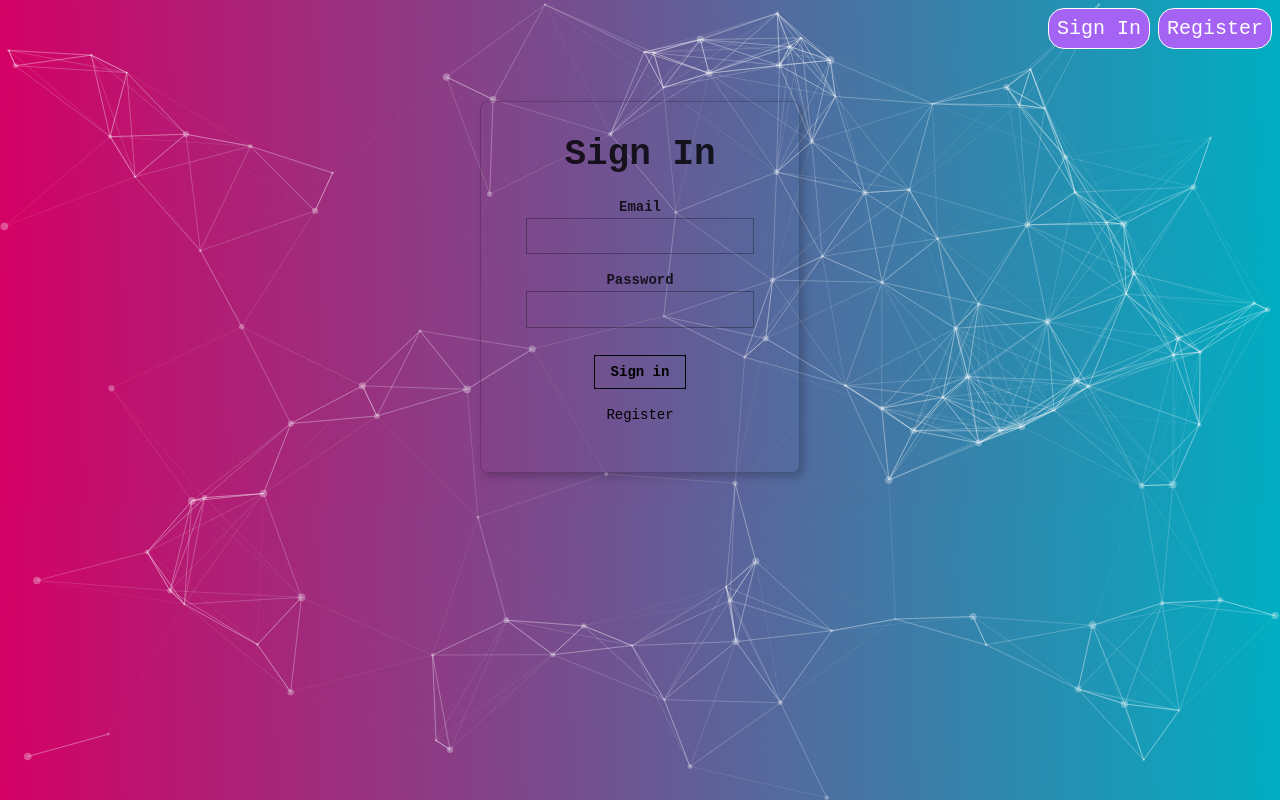
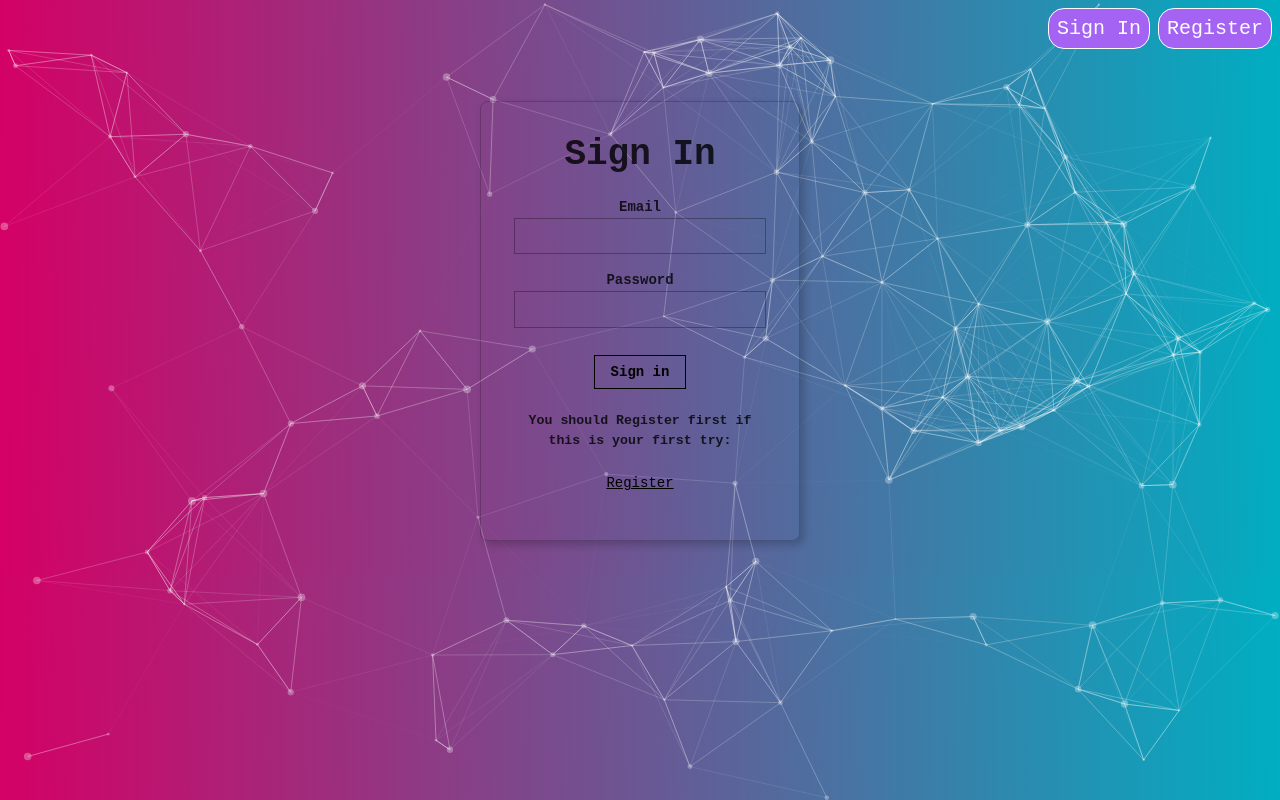
Before and after one commit to chisombiri/Smart-Brain, a React (Create React App) app: page / in a window 1280 px wide. Built offline with nearby package versions, Linux system fonts and the light colour scheme.

Commit message:
text block for registering

```diff
--- a/src/Components/Signin/Signin.js
+++ b/src/Components/Signin/Signin.js
@@ -79,7 +79,8 @@ class Signin extends React.Component{
                         />
                         </div>
                         <div className="lh-copy mt3">
-                        <p onClick={() => onRouteChange('register')}  className="f6 link dim black db pointer">Register</p>
+                        <h5>You should Register first if this is your first try:</h5>
+                        <p onClick={() => onRouteChange('register')}  className="f6 link underline dim black db pointer">Register</p>
                         </div>
                     </form>
                 </main>
```
